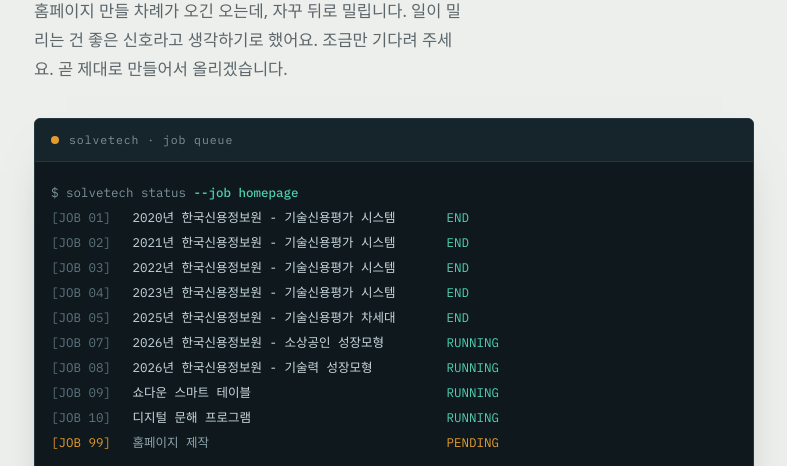
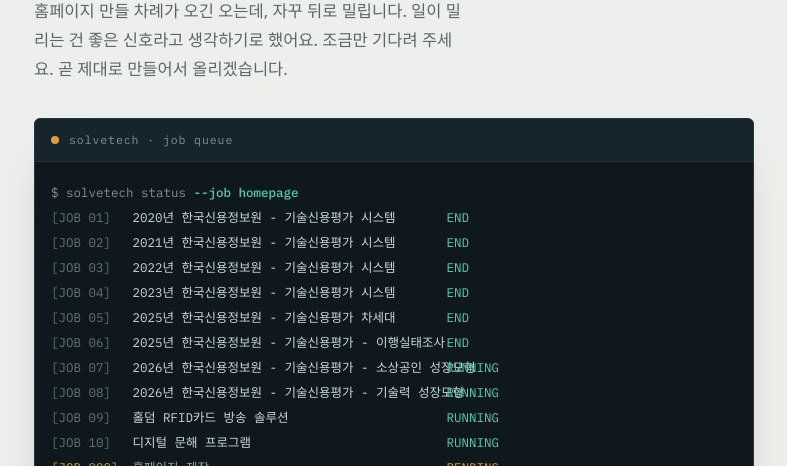
Before and after one commit to jungwonx/jungwonx.github.io, a plain HTML site: page index.html in a window 1280 px wide. Shown: the part 322-788 px from the top of the page, without its empty margins (246-1033 px from the left). Drawn offline with Linux system fonts and the light colour scheme; a web font is replaced by a local one.

Commit message:
Update index.html

```diff
--- a/index.html
+++ b/index.html
@@ -135,11 +135,12 @@
     ["JOB 03","2022년 한국신용정보원 - 기술신용평가 시스템","END",""],
     ["JOB 04","2023년 한국신용정보원 - 기술신용평가 시스템","END",""],
     ["JOB 05","2025년 한국신용정보원 - 기술신용평가 차세대","END",""],
-    ["JOB 07","2026년 한국신용정보원 - 소상공인 성장모형","RUNNING",""],
-    ["JOB 08","2026년 한국신용정보원 - 기술력 성장모형","RUNNING",""],
-    ["JOB 09","쇼다운 스마트 테이블","RUNNING",""],
+    ["JOB 06","2025년 한국신용정보원 - 기술신용평가 - 이행실태조사","END",""],
+    ["JOB 07","2026년 한국신용정보원 - 기술신용평가 - 소상공인 성장모형","RUNNING",""],
+    ["JOB 08","2026년 한국신용정보원 - 기술신용평가 - 기술력 성장모형","RUNNING",""],
+    ["JOB 09","홀덤 RFID카드 방송 솔루션","RUNNING",""],
     ["JOB 10","디지털 문해 프로그램","RUNNING",""],
-    ["JOB 99","홈페이지 제작","PENDING","wait"]
+    ["JOB 999","홈페이지 제작","PENDING","wait"]
   ];
 
   var box  = document.getElementById('log');
```
